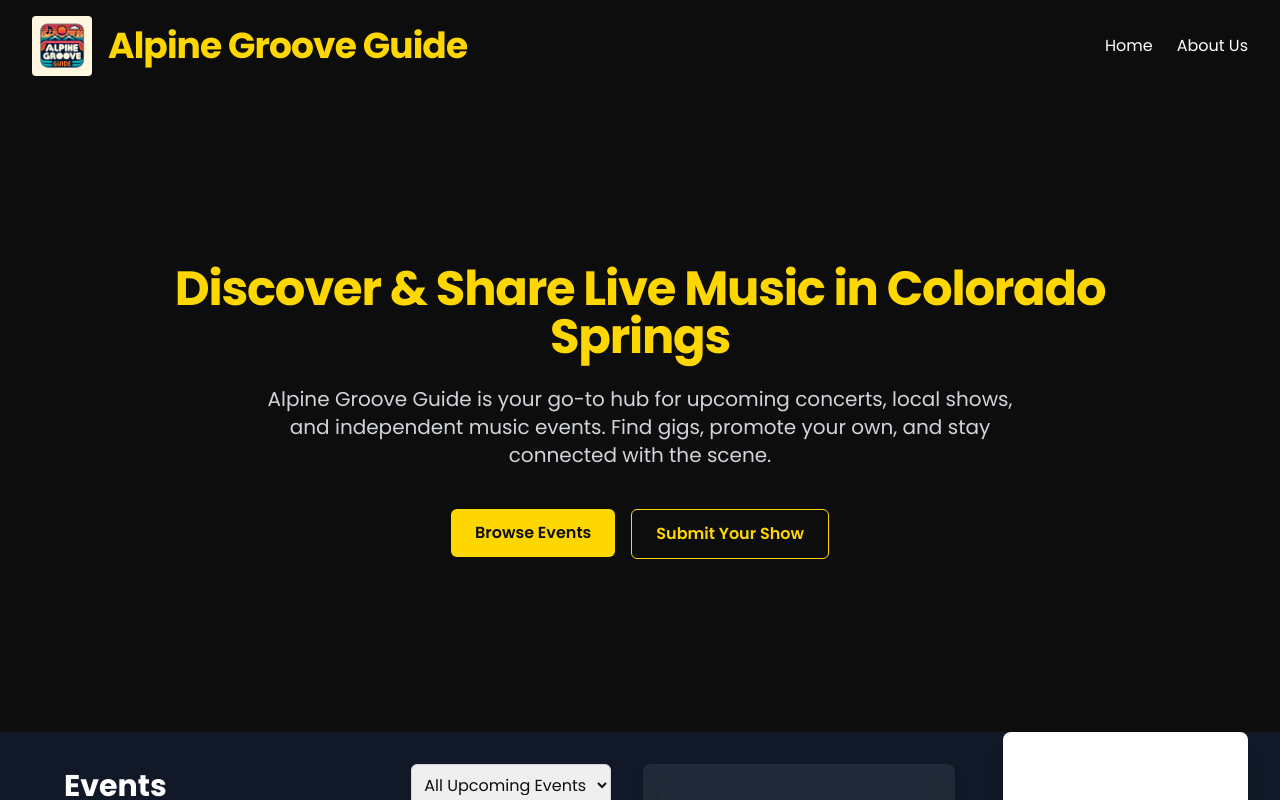
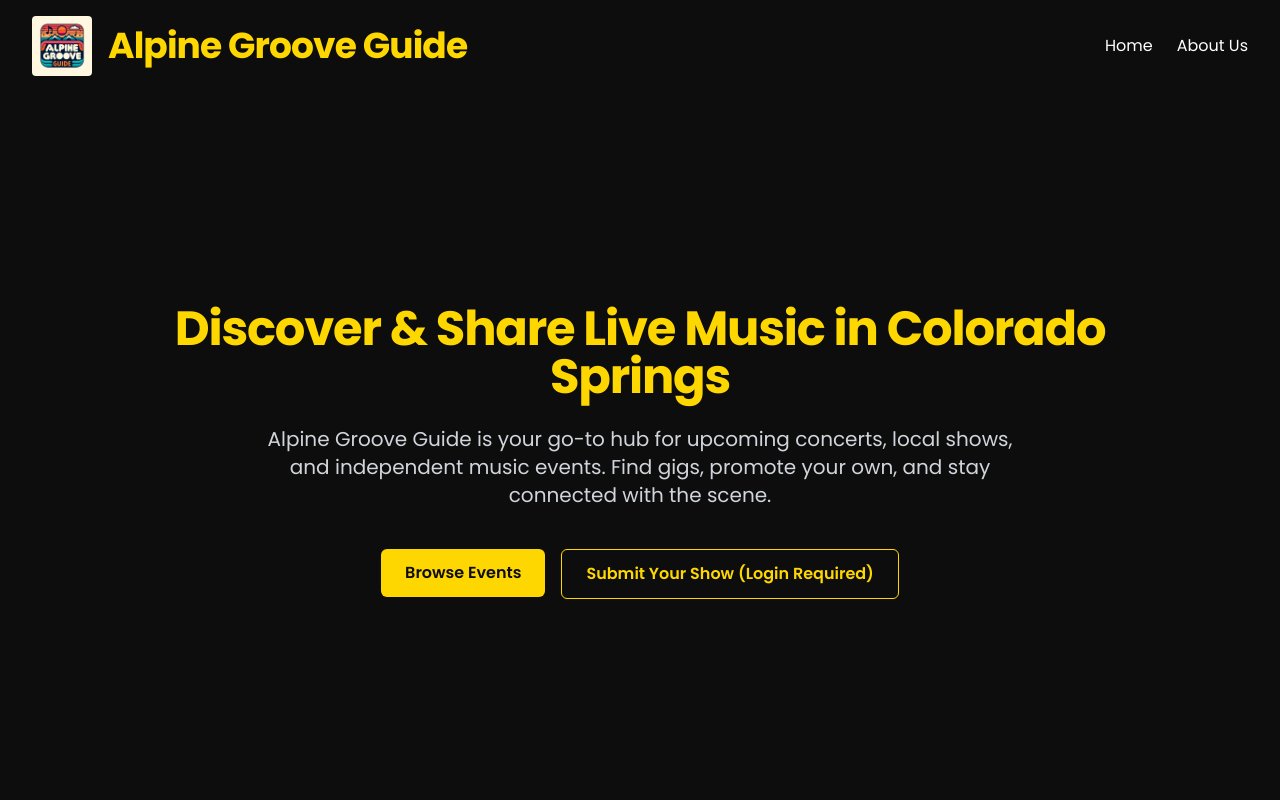
Before and after one commit to rpoole444/cos-livewire-fe, a Next.js app: page / in a window 1280 px wide. Shown: the top 800 px of the page. Built offline with nearby package versions, Linux system fonts and the light colour scheme; no server answers.

Commit message:
Refinement number 2

```diff
--- a/src/components/HeroSection.tsx
+++ b/src/components/HeroSection.tsx
@@ -2,9 +2,9 @@
 import React from 'react';
 import Link from 'next/link';
 
-const HeroSection = () => {
+const HeroSection = ({ user, setAuthMode }: { user: any, setAuthMode: (mode: string) => void }) => {
   return (
-    <section className="bg-black text-white min-h-[80vh] py-16 px-4 md:px-12 lg:px-24 text-center flex flex-col justify-center items-center">
+    <section className="bg-black text-white min-h-[90vh] py-24 px-6 md:px-16 lg:px-32 text-center flex flex-col justify-center items-center">
       <h1 className="text-4xl md:text-5xl font-extrabold tracking-tight text-gold mb-6 transition duration-500 ease-in-out transform hover:-translate-y-1">
         Discover & Share Live Music in Colorado Springs
       </h1>
@@ -20,8 +20,18 @@ const HeroSection = () => {
           </button>
         </Link>
         <Link href="/eventSubmission">
-          <button className="border border-gold text-gold font-semibold py-3 px-6 rounded-md hover:bg-gold hover:text-black transition duration-200 ease-in-out">
-            Submit Your Show
+          <button
+              onClick={() => {
+                if (user) {
+                  window.location.href = "/eventSubmission";
+                } else {
+                  setAuthMode("login");
+                  document.getElementById("auth-section")?.scrollIntoView({ behavior: "smooth" });
+                }
+              }}
+              className="border border-gold text-gold font-semibold py-3 px-6 rounded-md hover:bg-gold hover:text-black transition duration-200 ease-in-out"
+            >
+            Submit Your Show (Login Required)
           </button>
         </Link>
       </div>
--- a/src/pages/index.tsx
+++ b/src/pages/index.tsx
@@ -83,7 +83,7 @@ export default function Home() {
   return (
     <div className="flex flex-col min-h-screen bg-gray-900 text-white font-sans">
       <Header />
-      <HeroSection />
+      <HeroSection user={user} setAuthMode={switchAuthMode} />
       <div className="flex flex-1 flex-col md:flex-row gap-4 px-2 sm:px-4 lg:px-8">
         <main className="flex-grow p-4 md:p-8">
           <div className="flex flex-col lg:flex-row gap-4 md:gap-8">
@@ -113,7 +113,7 @@ export default function Home() {
             </aside>
           </div>
         </main>
-        <aside className="w-full md:w-[40%] lg:w-[30%] xl:w-1/4 max-w-md bg-white p-6 shadow-xl text-black rounded-lg transition-all duration-300 ease-in-out overflow-auto">
+        <aside id="auth-section" className="w-full md:w-[40%] lg:w-[30%] xl:w-1/4 max-w-md bg-white p-6 shadow-xl text-black rounded-lg transition-all duration-300 ease-in-out overflow-auto">
           {user ? (
             <>
               <WelcomeUser />
```
